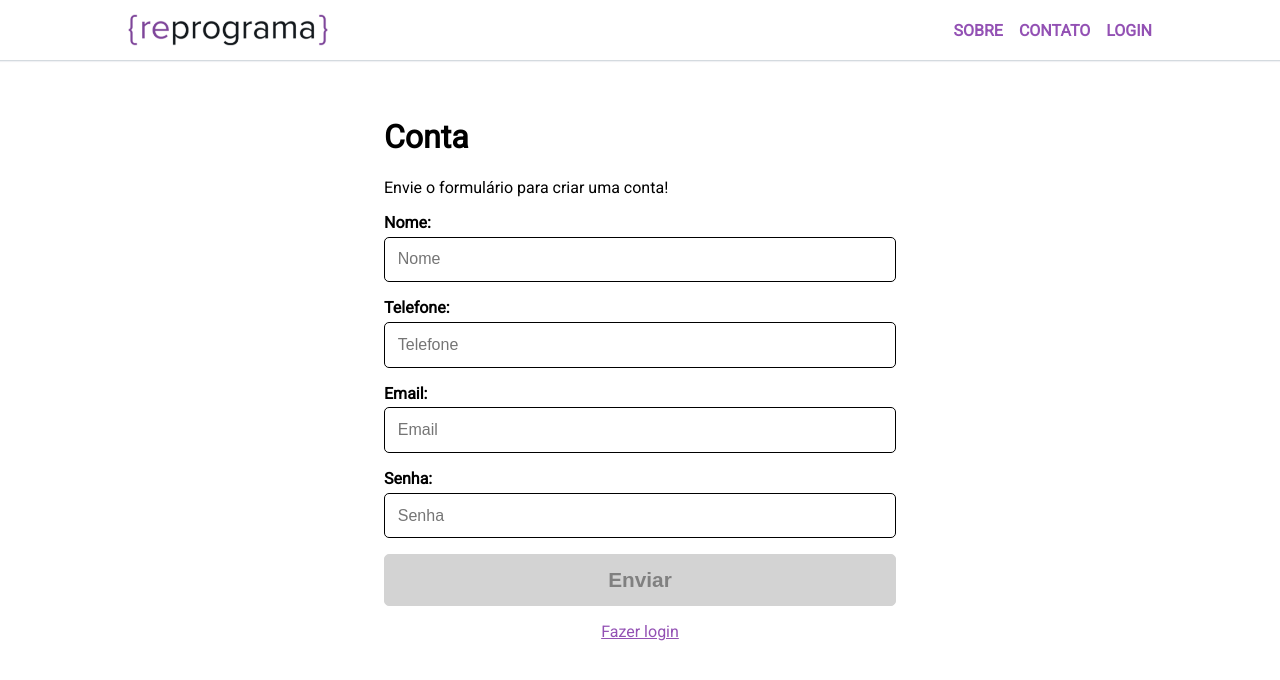
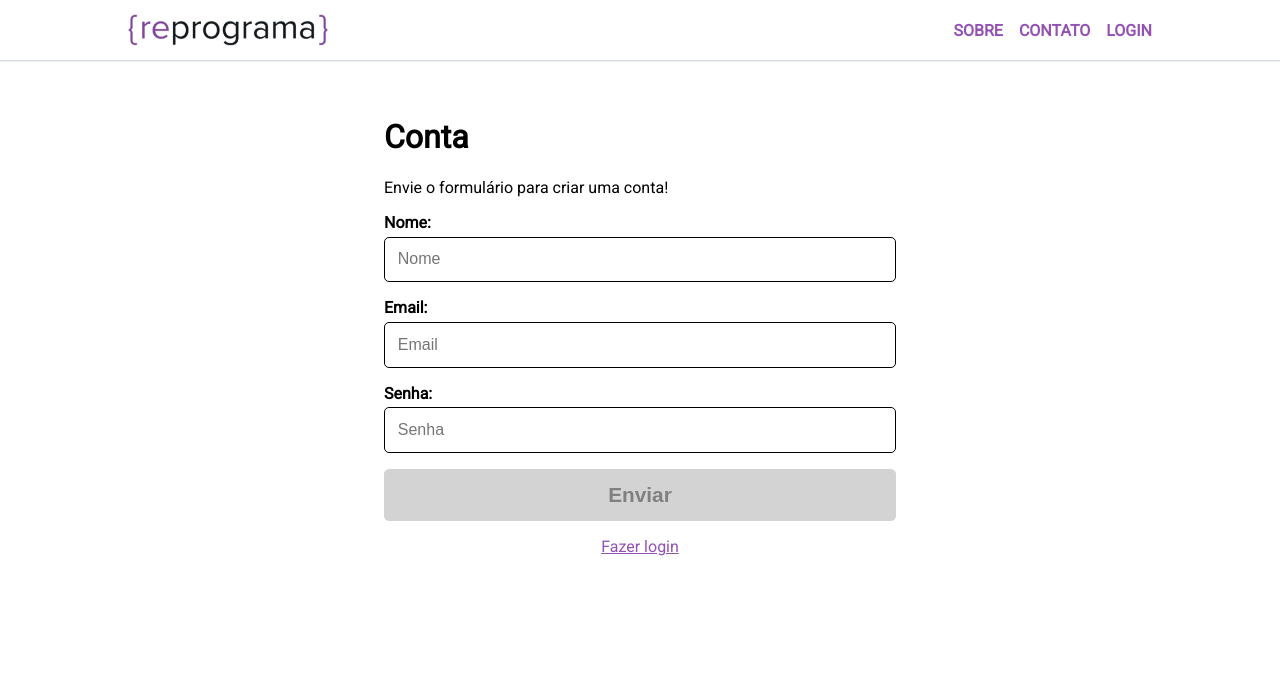
Before and after one commit to cintiafumi-frontend/react-feedback, a React (Create React App) app: page /conta in a window 1280 px wide. Shown: the top 680 px of the page. Built offline with nearby package versions, Linux system fonts and the light colour scheme.

Commit message:
keep feedbacks

```diff
--- a/src/App.js
+++ b/src/App.js
@@ -34,26 +34,9 @@ const usuarios = [
   }
 ]
 
-// let feedbacks = [
-//   {
-//     idDe: "1ad83f55-441b-4e9e-9184-4471fd02e042",
-//     idPara: "1ad83f55-441b-4e9e-9184-4471fd02e041",
-//     data: new Date(),
-//     texto: "A Camila é incrível. Comeu todo o cookie da Aline."
-//   },
-//   {
-//     idDe: "1ad83f55-441b-4e9e-9184-4471fd02e042",
-//     idPara: "1ad83f55-441b-4e9e-9184-4471fd02e040",
-//     data: new Date(),
-//     texto: "Karina Maria fez o M de Maria."
-//   },
-
-// ]
-
 let feedbacks = []
 
 localStorage.setItem('usuarios', JSON.stringify(usuarios))
-localStorage.setItem('feedbacks', JSON.stringify(feedbacks))
 
 
 class App extends React.Component {
--- a/src/apis/feedbacks.js
+++ b/src/apis/feedbacks.js
@@ -15,7 +15,7 @@ export function getFeedbacksDoUsuarioLogado() {
     const feedbacks = getTodosFeedbacks()
 
     const filtrados =  feedbacks.filter(
-        feedback => feedback.idPara === usuarioLogado.id
+        feedback => (feedback.idPara === usuarioLogado.id || feedback.idDe === usuarioLogado.id)
     )
 
     return filtrados
--- a/src/componentes/Feedback/Feedback.css
+++ b/src/componentes/Feedback/Feedback.css
@@ -1,14 +1,25 @@
 .feedback {
-    width: 90vh;
+    width: 90vw;
+    padding: 20px;
+    display: flex;
+    flex-direction: column;
+    justify-content: center;
+    background-color: yellow;
+    border-radius: 5px;
+    border-bottom: 1px solid #d4dadf;
+    border-right: 1px solid #d4dadf;
 }
 
 .feedback__user {
+    padding: 10px;
     display: flex;
+    align-items: center;
 }
 
 .feedback__img {
     width: 50px;
     border-radius: 50%;
+    margin-right: 10px;
 }
 
 .feedback__titulo {
@@ -16,6 +27,8 @@
 }
 
 
-@media (min-width: 992px) {
-    width: 45vh;
+@media (min-width: 769px) {
+    .feedback {
+        width: 45%;
+    }
 }
--- a/src/paginas/Conta/Conta.js
+++ b/src/paginas/Conta/Conta.js
@@ -99,21 +99,6 @@ class Conta extends React.Component {
                         />
                     </Grupo>
 
-                    <Grupo erro={this.state.telefone.erro}>
-                        <Grupo.Legenda htmlFor="telefone">
-                            Telefone:
-                        </Grupo.Legenda>
-                        <Grupo.CaixaTexto
-                            id="telefone"
-                            name="telefone"
-                            type="text"
-                            placeholder="Telefone"
-                            autoComplete="tel-national"
-                            required={true}
-                            onChange={this.handleChange}
-                        />
-                    </Grupo>
-
                     <Grupo erro={this.state.email.erro}>
                         <Grupo.Legenda htmlFor="email">
                             Email:
```
